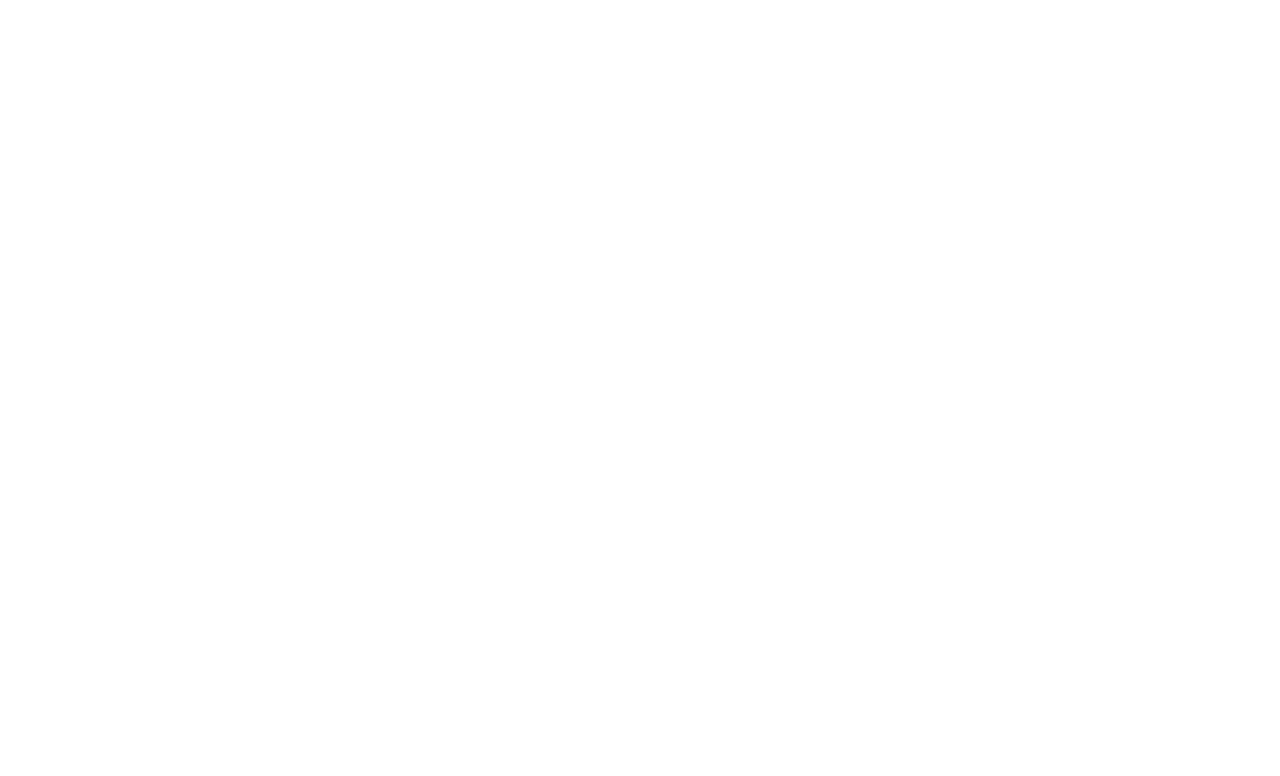
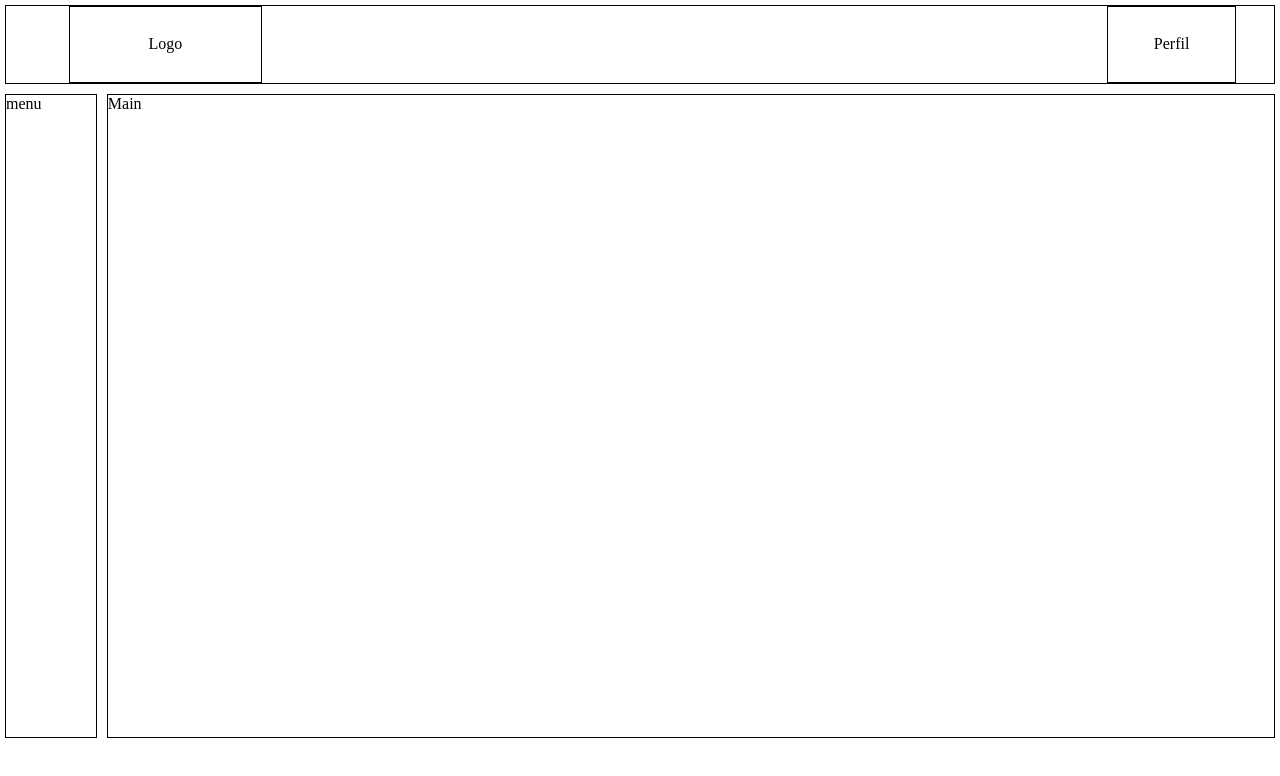
Before and after one commit to GxxBeep/controle-de-estoque, a plain HTML site: page index.html in a window 1280 px wide. Drawn offline with Linux system fonts and the light colour scheme.

Commit message:
modified

```diff
--- /dev/null
+++ b/css/style.css
@@ -0,0 +1,49 @@
+body {
+    margin: 0;
+    padding: 0;
+}
+
+.container {
+    display: grid;
+    grid-template-areas:
+    'header header'
+    'menu main'
+    'menu main';
+    grid-template-rows: auto 0.85fr auto;
+    grid-template-columns: 0.075fr auto;
+    gap: 10px;
+    padding: 5px;
+    height: 100vh;
+}
+
+.header, .menu-nav, .main {
+    border: solid 1px black;
+}
+
+.header {
+    grid-area: header;
+    display: flex;
+    justify-content: space-between;
+}
+
+.header-logo {
+    border: solid 1px black;
+    width: 15%;
+    margin-left: 5%;
+
+    /* Apenas marcações depois remover */
+    display: flex;
+    justify-content: center;
+    align-items: center;
+}
+
+.header-perfil {
+    border: solid 1px black;
+    width: 10%;
+    margin-right: 3%;
+
+    /* Apenas marcações depois remover */
+    display: flex;
+    justify-content: center;
+    align-items: center;
+}
--- a/index.html
+++ b/index.html
@@ -1,11 +1,22 @@
 <!DOCTYPE html>
-<html lang="en">
+<html lang="pt-br">
 <head>
     <meta charset="UTF-8">
     <meta name="viewport" content="width=device-width, initial-scale=1.0">
-    <title>Document</title>
+    <link rel="stylesheet" href="css/style.css">
+    <script src="js/script.js"></script>
+    <link rel="icon" type="image/x-icon" href="/img/favicon.ico">
+    <title>Controle de Estoque</title>
 </head>
 <body>
+    <div class="container">
+        <div class="header">
+            <div class="header-logo">Logo</div>
+            <div class="header-perfil">Perfil</div>
+        </div>
 
+        <div class="menu-nav">menu</div>
+        <div class="main">Main</div>
+    </div>
 </body>
 </html>
```
Also changed, not shown: img/EXEMPLO.jpg (added).
